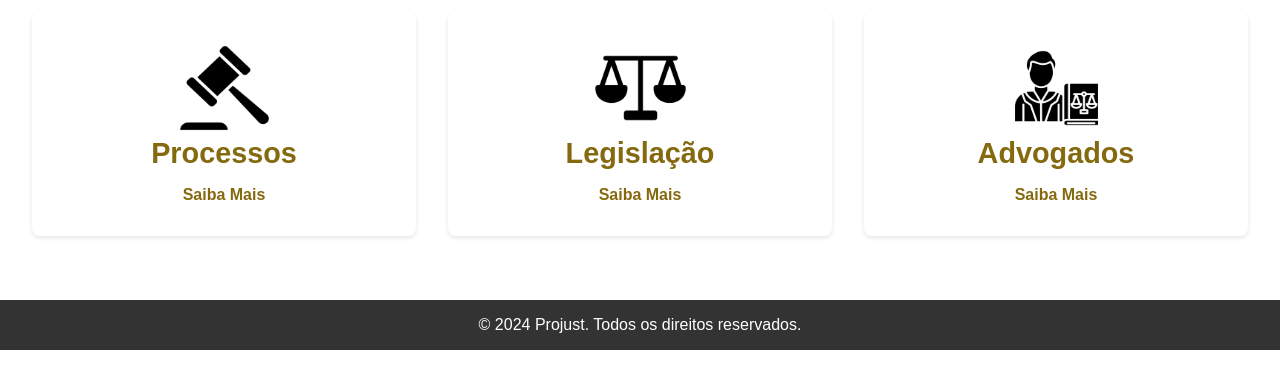
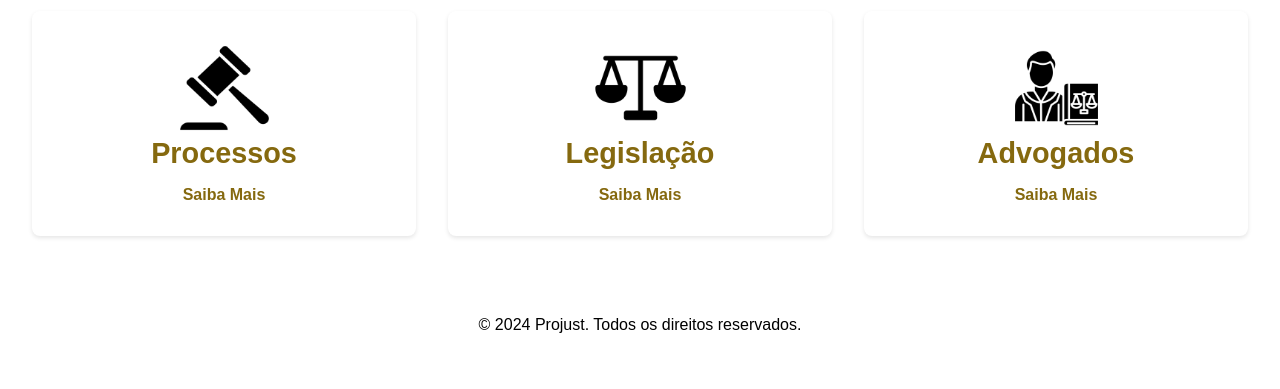
Before and after one commit to ThonyZD/Site, a plain HTML site: page index.html in a window 1280 px wide. Shown: the part 407-796 px from the top of the page. Drawn offline with Linux system fonts and the light colour scheme.

Commit message:
22/11/2024-17:17h

```diff
--- a/style.css
+++ b/style.css
@@ -154,8 +154,8 @@ nav a:hover {
 
 /* Rodapé */
 footer {
-    background-color: #333;
-    color: #ffffff;
+    background-color: #ffffff;
+    color: #000000;
     padding: 1rem;
     text-align: center;
 }
--- a/styleadvogados.css
+++ b/styleadvogados.css
@@ -54,8 +54,8 @@ header {
             color: #85690f;
         }
 footer {
-            background-color: #3e4042;
-            color: white;
+            background-color: #ffffff;
+            color: rgb(0, 0, 0);
             text-align: center;
             padding: 10px 0;
             margin-top: 30px;
--- a/styleprocessos.css
+++ b/styleprocessos.css
@@ -151,7 +151,7 @@ tr:hover {
 }
 
 footer {
-    background-color: #3e4042;
+    background-color: #ffffff;
     color: #000000;
     padding: 1rem;
     text-align: center;
```
